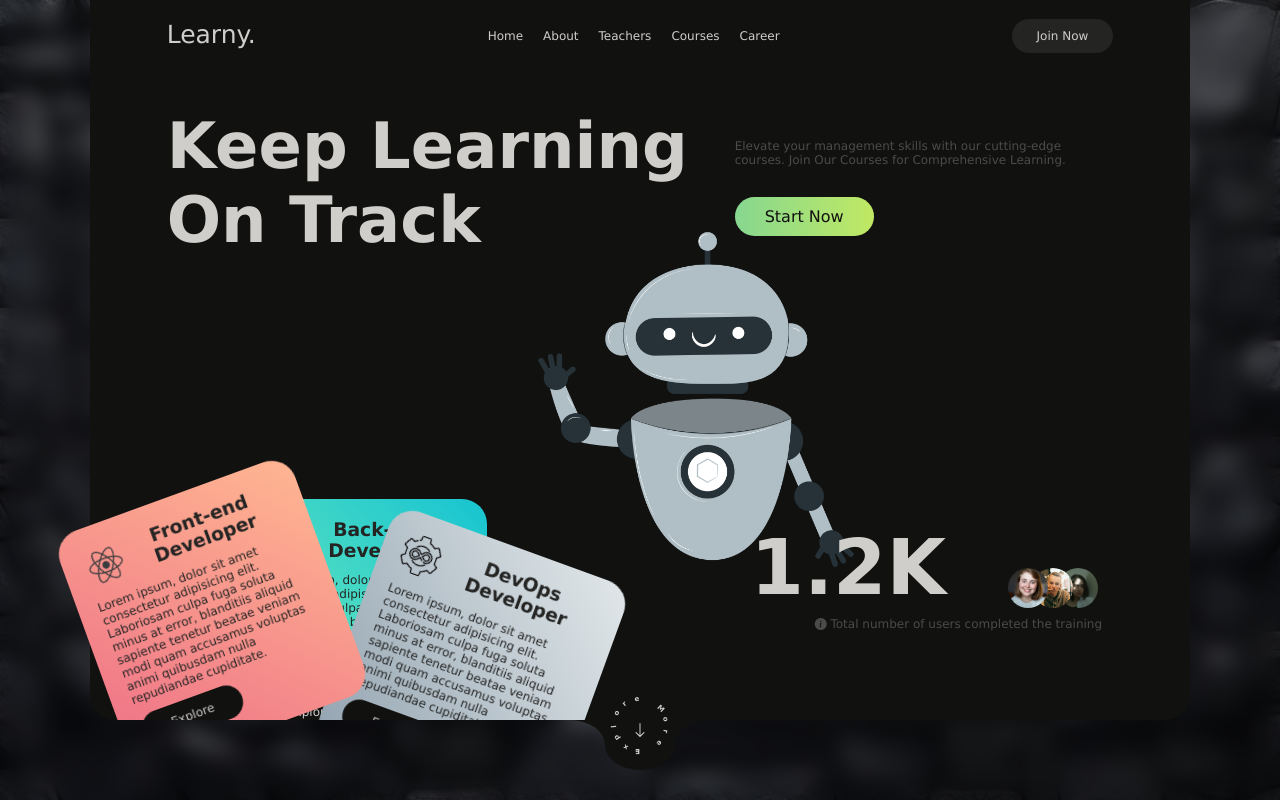
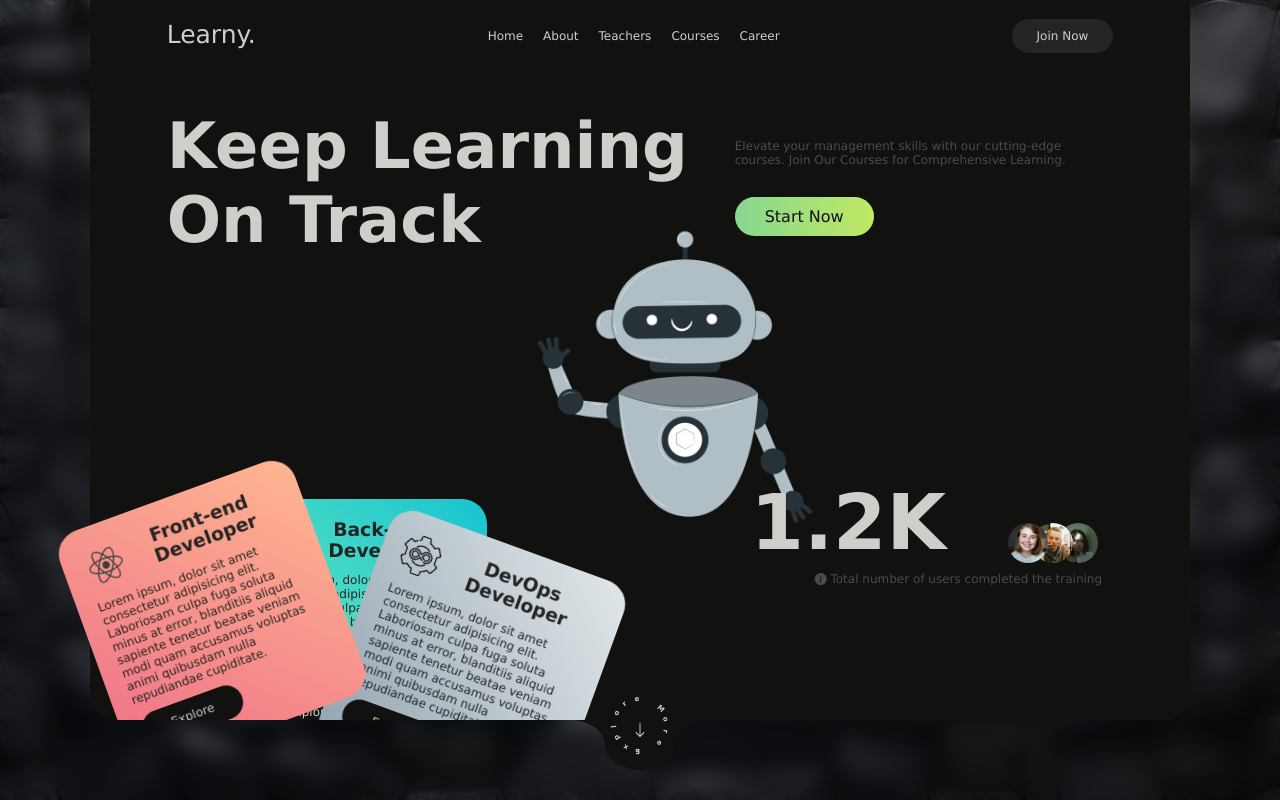
Before and after one commit to menady0/Demo, an Angular app: page / in a window 1280 px wide. Built offline with nearby package versions, Linux system fonts and the light colour scheme.

Commit message:
some fixes

```diff
--- a/angular.json
+++ b/angular.json
@@ -37,13 +37,13 @@
               "budgets": [
                 {
                   "type": "initial",
-                  "maximumWarning": "1024kB",
+                  "maximumWarning": "500kB",
                   "maximumError": "1MB"
                 },
                 {
                   "type": "anyComponentStyle",
-                  "maximumWarning": "1024kB",
-                  "maximumError": "1024kB"
+                  "maximumWarning": "2kB",
+                  "maximumError": "512kB"
                 }
               ],
               "outputHashing": "all"
--- a/src/app/home/home.component.css
+++ b/src/app/home/home.component.css
@@ -18,7 +18,8 @@
 .container{
   background-color: var(--dark);
   margin-inline: 7%;
-  min-height: calc(100vh - 80px);
+  height: calc(100vh - 80px);
+  /* min-height: calc(100vh - 80px); */
   border-bottom-left-radius: 25px;
   border-bottom-right-radius: 25px;
   color: var(--light);
@@ -72,16 +73,17 @@ nav .join:hover a {
   grid-template-columns: 1.5fr 1fr;
   padding-inline: 7%;
   margin-top: 40px;
+  height: calc(100vh - 200px);
 }
 .hero .left {
   display: flex;
   flex-direction: column;
   justify-content: space-between;
-  height: calc(100vh - 200px);
+  /* height: calc(100vh - 200px); */
   position: relative;
 }
 .left h1 {
-  font-size: 4rem;
+  font-size: 5vw;
 }
 .right p {
   color: #4b4b4a;
@@ -101,7 +103,7 @@ nav .join:hover a {
   transform: scale(1.1)
 }
 .right #robot {
-  width: 85%;
+  width: 280px;
   margin-left: -200px;
   margin-top: -10px;
   display: block;
@@ -298,7 +300,7 @@ nav .join:hover a {
   }
 }
 /* Mobile Screens (small) */
-@media (max-width: 425px) {
+@media (max-width: 568px) {
   nav i {
     font-size: 16px;
   }
@@ -340,6 +342,48 @@ nav .join:hover a {
     left: 0;
   }
 }
+/* @media (max-width: 425px) {
+  nav i {
+    font-size: 16px;
+  }
+  nav ul {
+    gap: 8px;
+  }
+  nav a {
+    font-size: 10px;
+
+  }
+  nav .logo {
+    font-size: 16px;
+  }
+  nav .join a {
+    padding: 5px 10px;
+    font-size: 10px;
+  }
+  .hero .left h1 {
+    font-size: 8vw;
+    padding-inline: 10px;
+  }
+  .right {
+    display: flex;
+    flex-direction: column;
+    justify-content: space-between;
+    align-items: center;
+  }
+  .right #robot {
+    margin: 0;
+    transform: translateX(0);
+  }
+  .right .test {
+    margin: 0;
+    margin-top: 20px;
+    transform: translate(0, 0);
+  }
+  .test p {
+    margin-block: 10px;
+    left: 0;
+  }
+} */
 
 
 .circle {
--- a/src/app/home/home.component.html
+++ b/src/app/home/home.component.html
@@ -99,6 +99,8 @@
     </div>
   </div>
 </div>
+
+
 <div class="courses">
   Lorem ipsum dolor sit amet.
 </div>
```
Also changed, not shown: 1 other file (tests, documents, lock files or other folders).
